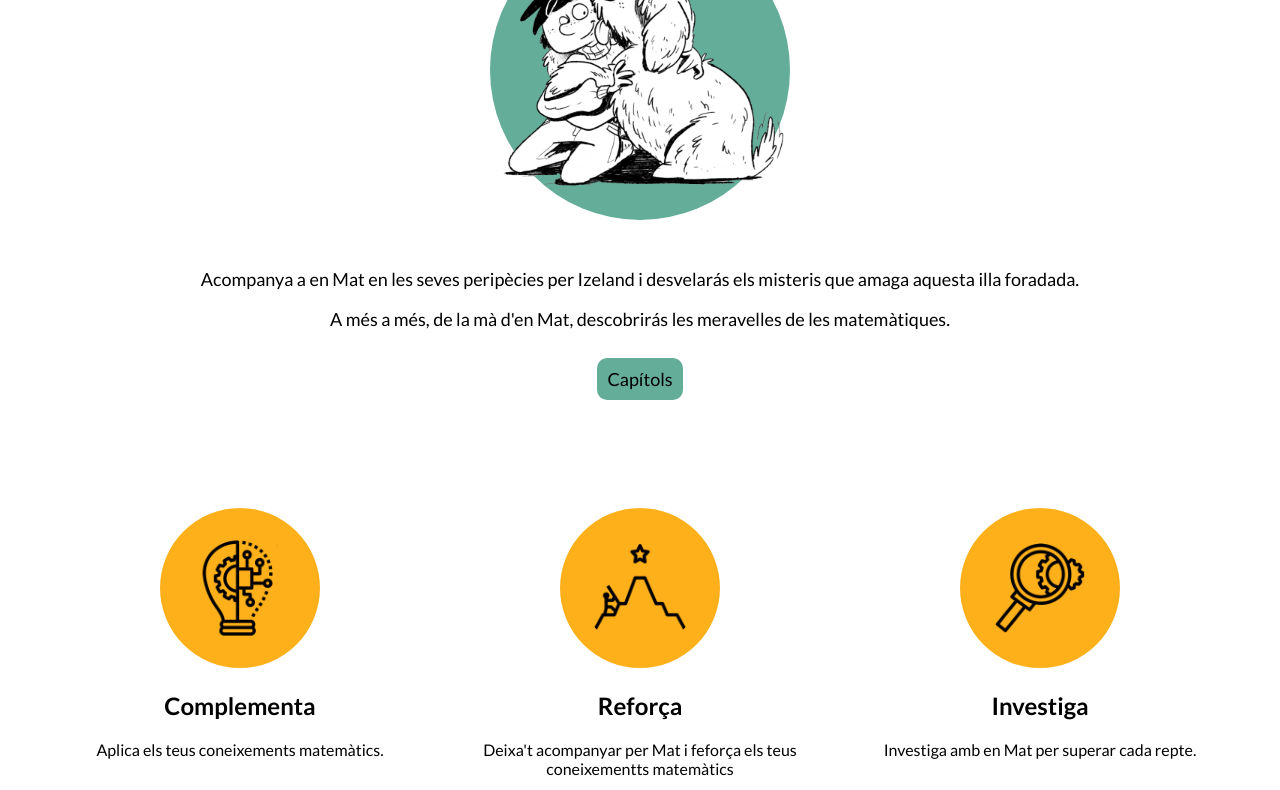
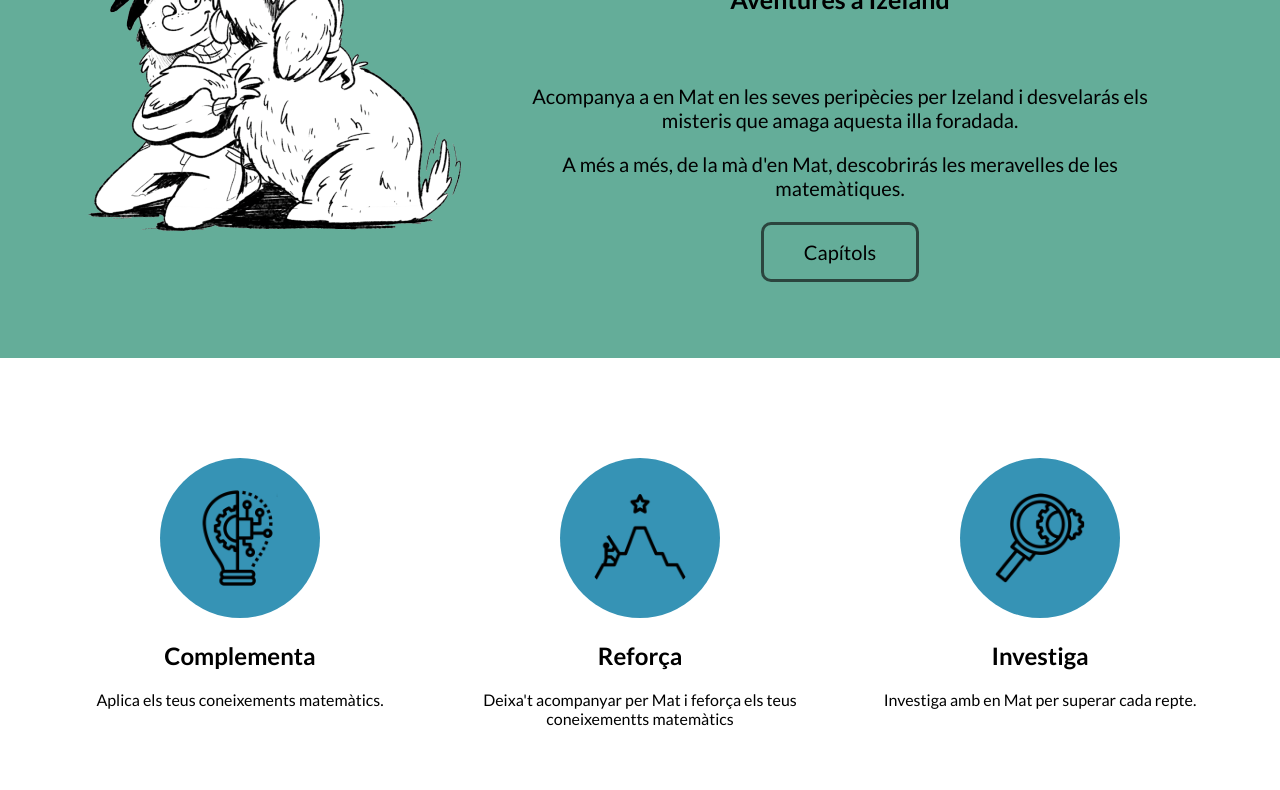
Before and after one commit to Merce-ksa/Izeland, a plain HTML site: page index.html in a window 1280 px wide. Shown: the part 266-1056 px from the top of the page. Drawn offline with Linux system fonts and the light colour scheme.

Commit message:
first version new layout index

```diff
--- a/css/style.css
+++ b/css/style.css
@@ -3,6 +3,7 @@
   --color-main: #64AD99;
   --color-secondary: #3693B5;
   --color-secondary2: #FEB01A;
+  --color-button: #E95E33;
   --color-black: #000000;
   --color-white: #ffffff;
 
@@ -51,78 +52,82 @@ nav{
 }
 
 .nav_options_list a:hover{
-  color: var(--color-secondary2);
+  border-bottom: 2px solid var(--color-white);
 }
 
 .intro{
-  height: 85vh;
+  display: flex;
+  height: 70vh;
+  justify-content: center;
+  align-items: center;
+  margin: 0;
   text-align: center;
-}
-
-.intro_title{
-  width: 100%;
   background-color: var(--color-main);
 }
 
-.title{
+.intro .intro_img img{
+  width: 400px;
+}
+
+.intro_content{
+  width: 50%;
+  padding: 0 50px;
+  /*background-color: var(--color-main);*/
+}
+
+.intro_content .title{
   margin: 0px;
-  margin-top: 30px;
-  font-size: 40px;
+  font-size: 60px;
   font-weight: bold;
   color: var(--color-black);
 }
 
-.subtitle{
+.intro_content .subtitle{
   margin: 0px;
+  padding-bottom: 50px;
   position: relative;
-  font-size: 20px;
+  font-size: 25px;
   font-weight: bold;
   color: var(--color-black);
 }
 
-.intro_img{
-  width: 300px;
-  height: 300px;
-  position: relative;
-  margin: 20px auto;
-  border-radius: 50%;
-  background-color: var(--color-main);
-}
-
-.intro .intro_img img{
-  width: 300px;
-}
-
-.intro_content{
-  position: relative;
-  /*top: -70px;*/
-  padding: 10px 0 50px 0;
-  /*background-color: var(--color-main);*/
-}
-
 .intro_content p{
   color: var(--color-black);
-  font-size: 18px;
+  font-size: 20px;
 }
 
 .button{
   position: relative;
   top: 20px;
-  padding: 10px;
+  padding: 15px 40px;
   border-radius: 10px;
-  background-color: var(--color-main);
-  font-size: 18px;
+  border: 3px solid #2b453e;
+  font-size: 20px;
   color: var(--color-black);
+
+  transition-property: background-color, color;
+  transition-duration: 0.5s;
+  transition-timing-function: linear;
+  transition-delay: 0.2s;
 }
 
 .button:hover{
-  font-weight: bold;
+  color: white;
+  background-color: #2b453e;
 }
+
+
+
+
+
+
+
+
 
 .product{
   display: grid;
   grid-template-columns: repeat(3, 400px);
-  /*margin: 60px 0;*/
+  margin: 100px 0;
   justify-content: center;
 }
 
@@ -137,7 +142,7 @@ nav{
   margin: auto;
   align-items: center;
   justify-content: center;
-  background-color: var(--color-secondary2);
+  background-color: var(--color-secondary);
   border-radius: 50%;
 }
 
--- a/index.html
+++ b/index.html
@@ -20,10 +20,10 @@
     </header>
     <main>
       <section class="intro">
-        <p class="title fadeInDown">Mat maths</p>
-        <p class="subtitle fadeInUp">Aventures a Izeland</p>
         <div class="intro_img"><img class="fadeIn" src="../img/math.png" alt="image Math maths"></div>
         <div class="intro_content">
+          <p class="title fadeInDown">Mat maths</p>
+          <p class="subtitle fadeInUp">Aventures a Izeland</p>
           <p>
             Acompanya a en Mat en les seves peripècies per Izeland i desvelarás els misteris
             que amaga aquesta illa foradada.
```
Also changed, not shown: 1 other file.
